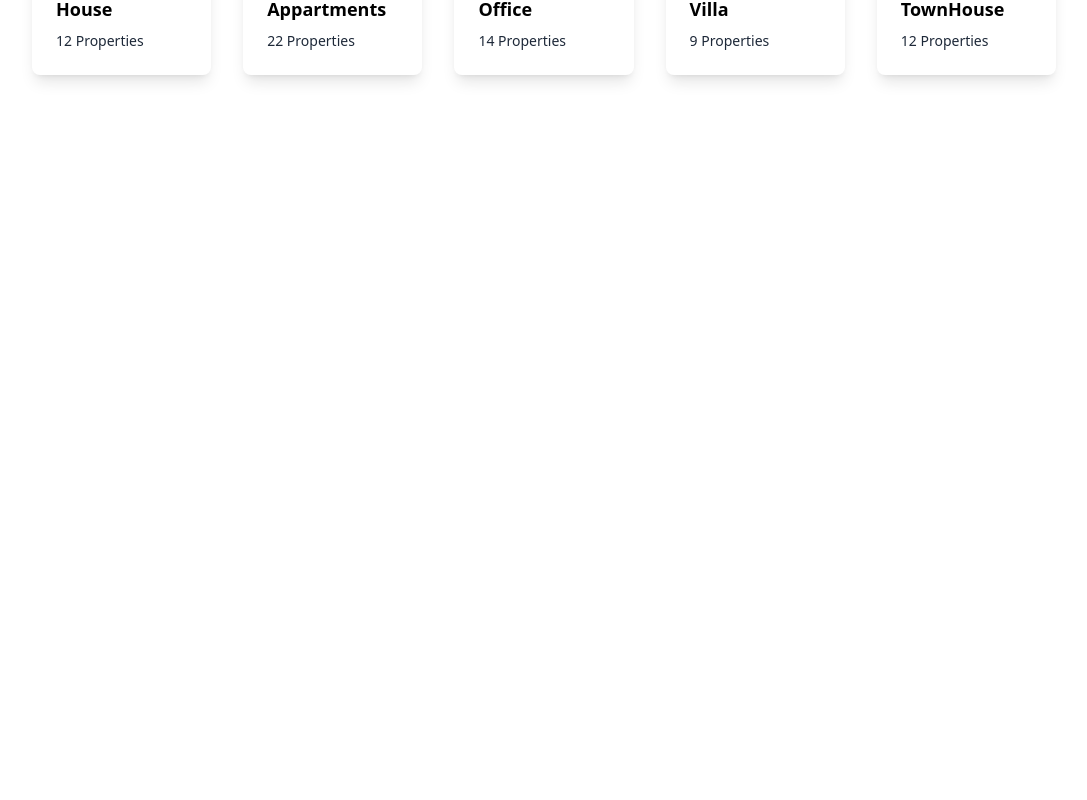
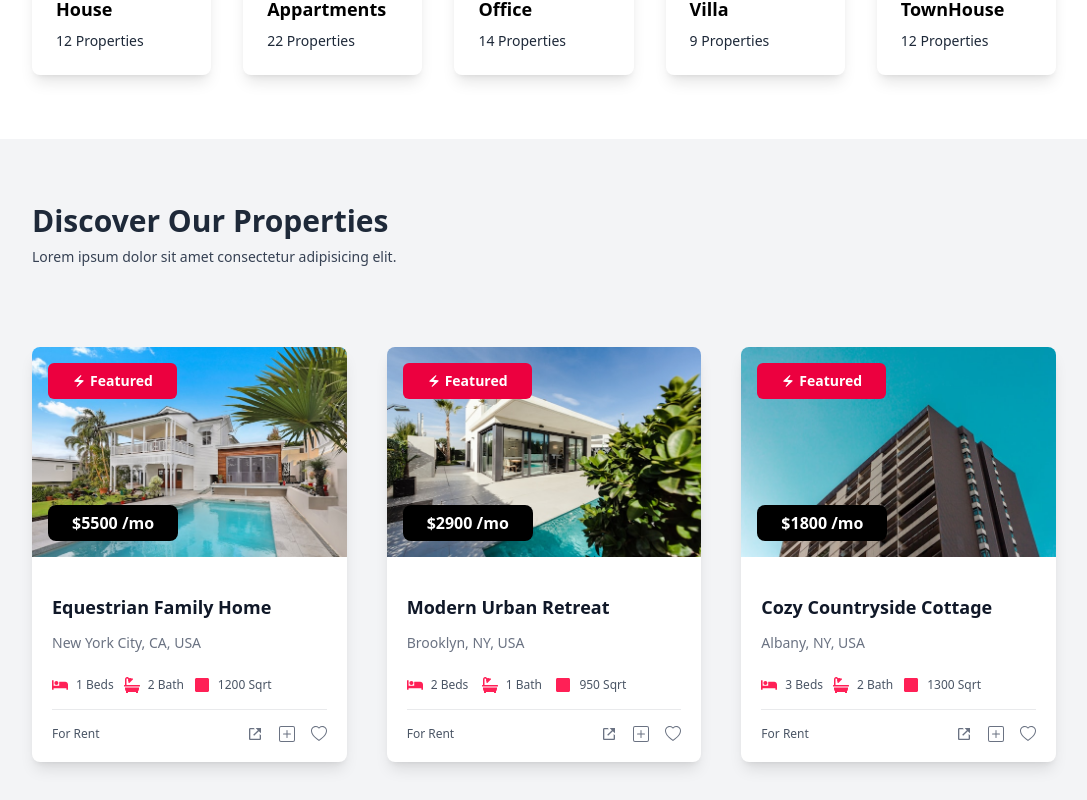
Before and after one commit to RomanFrontEndDeveloper/astateagensy, a Next.js app: page / in a window 1280 px wide. Shown: the part 1135-1935 px from the top of the page, without its empty margins (96-1183 px from the left). Before the commit the page ends 1274 px from the top, so only its background shows below. Built offline with nearby package versions, Linux system fonts and the light colour scheme.

Commit message:
create property section

```diff
--- a/components/Home/Home.tsx
+++ b/components/Home/Home.tsx
@@ -1,12 +1,14 @@
 import React from 'react';
 import Hero from './Hero/Hero';
 import ApartmentType from './AapartmentType/ApartmentType';
+import Properties from './Properties/Properties';
 
 const Home = () => {
 	return (
 		<div className='overflow-hidden'>
 			<Hero />
 			<ApartmentType />
+			<Properties />
 		</div>
 	);
 };
--- /dev/null
+++ b/components/Home/Properties/Properties.tsx
@@ -0,0 +1,25 @@
+import SectionHeading from '@/components/Helper/SectionHeading';
+import { properties } from '@/data/data';
+import React from 'react';
+import PropertyCard from './PropertyCard';
+
+const Properties = () => {
+	return (
+		<div className='pt-16 pb-16 bg-gray-100 '>
+			<div className='w-[80%] mx-auto'>
+				<SectionHeading heading='Discover Our Properties' />
+				<div className='mt-10 md:mt-20 grid grid-cols-1 md:grid-cols-2 xl:grid-cols-3 gap-10 items-center '>
+					{properties.map((property) => {
+						return (
+							<div className='' key={property.id}>
+								<PropertyCard property={property} />
+							</div>
+						);
+					})}
+				</div>
+			</div>
+		</div>
+	);
+};
+
+export default Properties;
--- /dev/null
+++ b/components/Home/Properties/PropertyCard.tsx
@@ -0,0 +1,83 @@
+import Image from 'next/image';
+import React from 'react';
+import { BiLinkExternal } from 'react-icons/bi';
+import { BsHeart, BsPlusSquare } from 'react-icons/bs';
+import { FaBath, FaBed, FaSquare } from 'react-icons/fa';
+import { MdElectricBolt } from 'react-icons/md';
+
+type Props = {
+	property: {
+		id: number;
+		propertyName: string;
+		location: string;
+		bedrooms: number;
+		bathrooms: number;
+		size: number;
+		price: number;
+		imageUrl: string;
+	};
+};
+
+const PropertyCard = ({ property }: Props) => {
+	return (
+		<div className='bg-white overflow-hidden group rounded-lg cursor-pointer shadow-lg '>
+			<div className='relative'>
+				<Image
+					src={property.imageUrl}
+					alt={property.propertyName}
+					width={300}
+					height={300}
+					className='w-full object-cover group-hover:scale-110 transition-all duration-300 '
+				/>
+				<h1 className='px-6 absolute bottom-4 left-4 py-1.5 text-sm bg-black w-fit text-white rounded-lg '>
+					<span className='text-base font-bold '>
+						${property.price} /mo
+					</span>
+				</h1>
+				<div className='flex items-center space-x-1 px-6 absolute top-4 left-4 py-2 text-sm bg-rose-600 w-fit text-white rounded-md font-bold'>
+					<MdElectricBolt />
+					<span>Featured</span>
+				</div>
+			</div>
+			<div className='p-5'>
+				<h1 className='mt-4 group-hover:underline text-gray-900 font-bold text-lg '>
+					{property.propertyName}
+				</h1>
+				<p className='text-sm text-gray-500 mt-3 '>
+					{property.location}
+				</p>
+				<div className='flex items-center mt-6 justify-between w-full lg:w-[80%]'>
+					<div className='flex items-center space-x-2 '>
+						<FaBed className='text-rose-500' />
+						<p className='text-xs text-gray-600'>
+							{property.bedrooms} Beds
+						</p>
+					</div>
+					<div className='flex items-center space-x-2 '>
+						<FaBath className='text-rose-500' />
+						<p className='text-xs text-gray-600'>
+							{property.bathrooms} Bath
+						</p>
+					</div>
+					<div className='flex items-center space-x-2 '>
+						<FaSquare className='text-rose-500' />
+						<p className='text-xs text-gray-600'>
+							{property.size} Sqrt
+						</p>
+					</div>
+				</div>
+				<div className='w-full h-[1.2px] mt-4 mb-4 bg-gray-500 opacity-15 '></div>
+				<div className='flex items-center justify-between '>
+					<h1 className='text-xs text-gray-600'>For Rent</h1>
+					<div className='flex items-center space-x-4 text-gray-500'>
+						<BiLinkExternal />
+						<BsPlusSquare />
+						<BsHeart />
+					</div>
+				</div>
+			</div>
+		</div>
+	);
+};
+
+export default PropertyCard;
--- a/data/data.ts
+++ b/data/data.ts
@@ -39,7 +39,7 @@
 		bedrooms: 1,
 		bathrooms: 2,
 		size: 1200,
-		price: 45000,
+		price: 5500,
 		imageUrl: '/images/p1.jpg',
 	},
 	{
@@ -49,7 +49,7 @@
 		bedrooms: 2,
 		bathrooms: 1,
 		size: 950,
-		price: 50000,
+		price: 2900,
 		imageUrl: '/images/p2.jpg',
 	},
 	{
@@ -59,7 +59,7 @@
 		bedrooms: 3,
 		bathrooms: 2,
 		size: 1300,
-		price: 60000,
+		price: 1800,
 		imageUrl: '/images/p3.jpg',
 	},
 	{
@@ -69,7 +69,7 @@
 		bedrooms: 1,
 		bathrooms: 1,
 		size: 800,
-		price: 75000,
+		price: 3500,
 		imageUrl: '/images/p4.jpg',
 	},
 	{
@@ -79,7 +79,7 @@
 		bedrooms: 4,
 		bathrooms: 3,
 		size: 2000,
-		price: 90000,
+		price: 2000,
 		imageUrl: '/images/p5.jpg',
 	},
 	{
@@ -89,7 +89,7 @@
 		bedrooms: 1,
 		bathrooms: 1,
 		size: 700,
-		price: 48000,
+		price: 2500,
 		imageUrl: '/images/p6.jpg',
 	},
 ];
```
